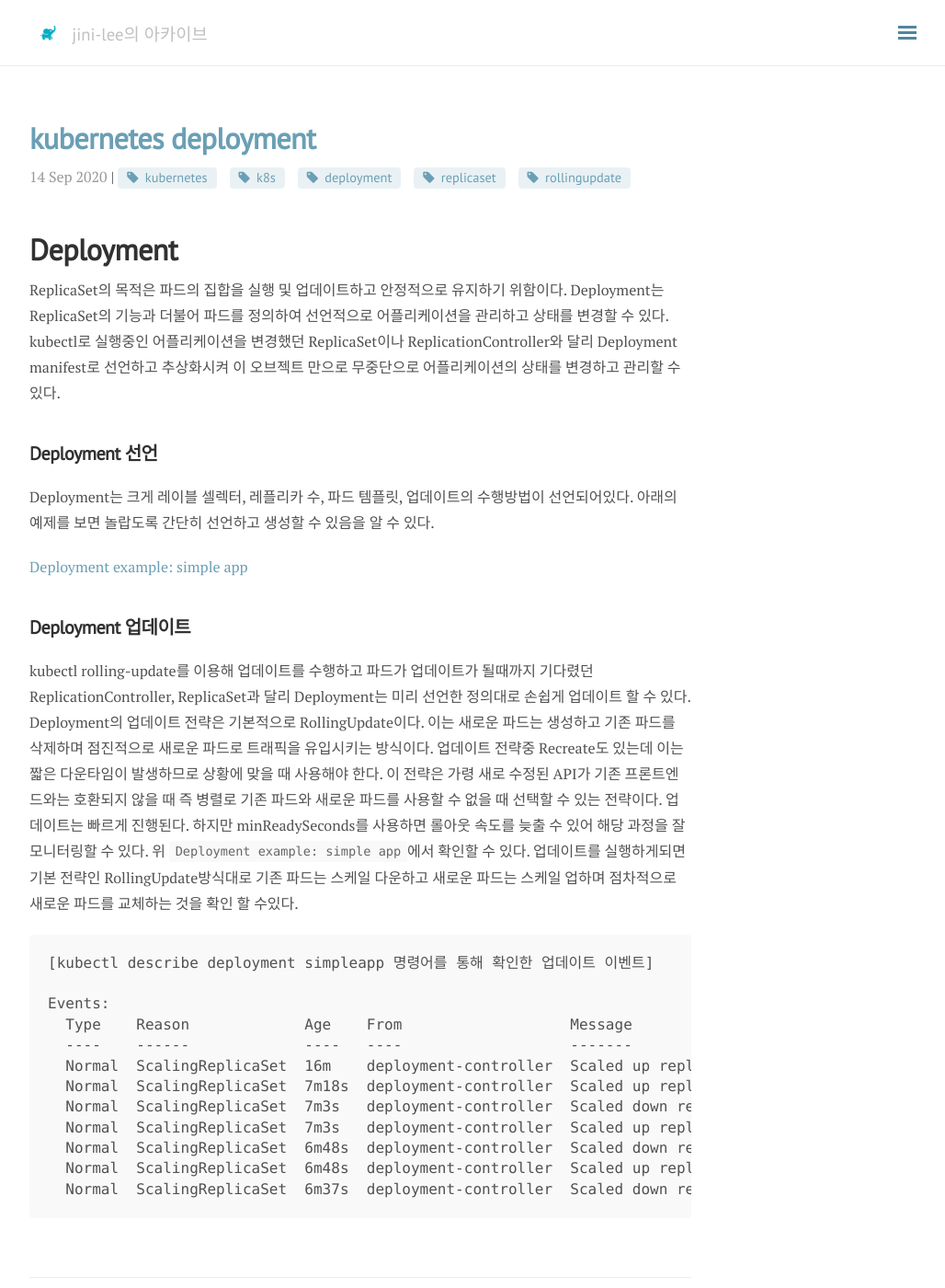
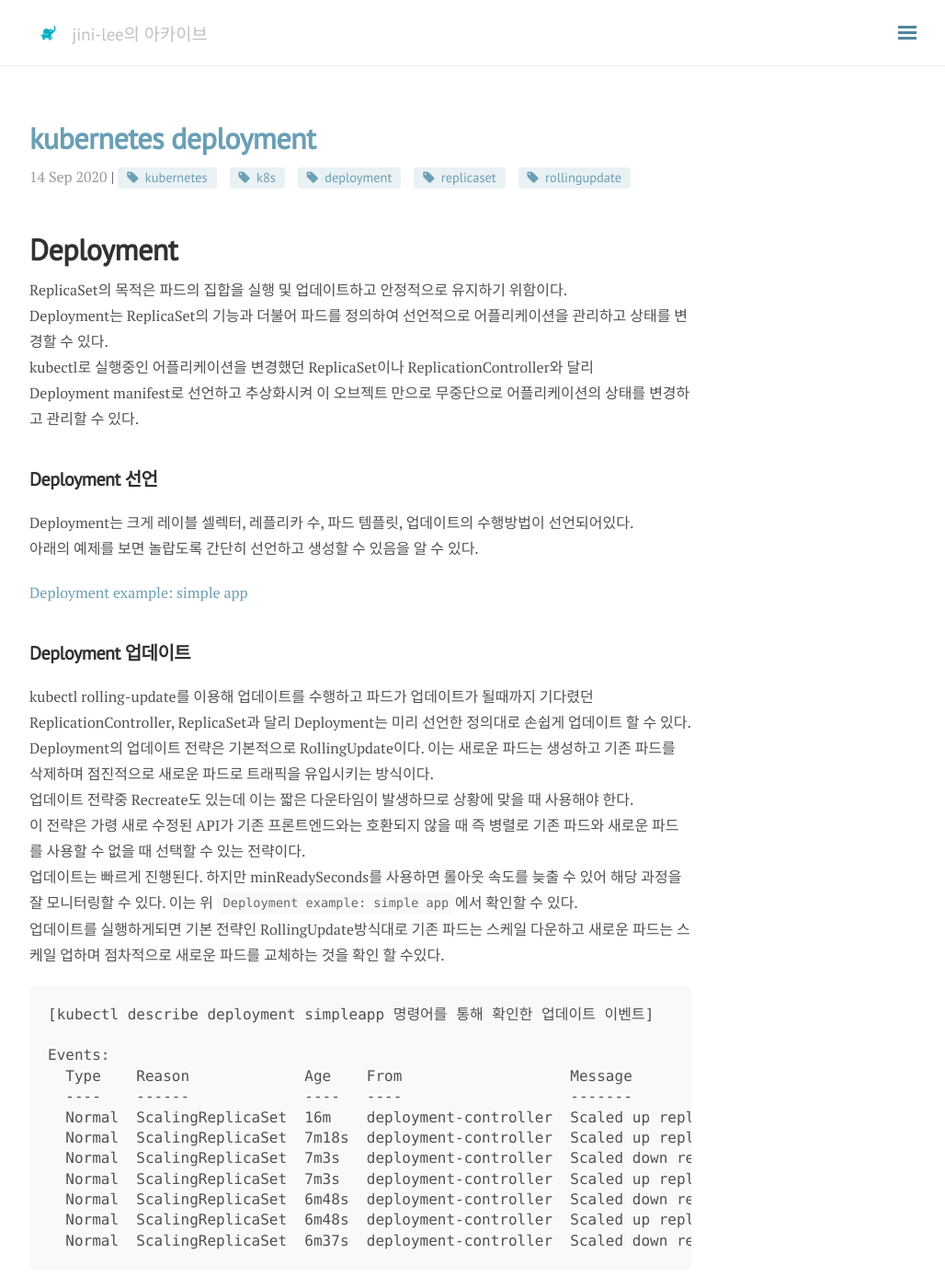
Before and after one commit to jini-lee/jini-lee.github.com, a Jekyll site: the page built from _posts/kubernetes/2020-09-14-deployment.md, in a window 1280 px wide and 1400 px high. Shown: the whole window at 92% size, without its empty margins (248-1276 px from the left). Built offline with Jekyll 4.4.1, drawn with Linux system fonts in a browser that asks for light colours; nearby versions of some CDN libraries; formulas are drawn with MathJax 3; comment, search, counter and statistics services are not loaded; some of the changed text lies outside the part shown.

Commit message:
Update 2020-09-14-deployment.md

````diff
--- a/_posts/kubernetes/2020-09-14-deployment.md
+++ b/_posts/kubernetes/2020-09-14-deployment.md
@@ -7,9 +7,9 @@
 ---
 
 # Deployment
-ReplicaSet의 목적은 파드의 집합을 실행 및 업데이트하고 안정적으로 유지하기 위함이다.
-Deployment는 ReplicaSet의 기능과 더불어 파드를 정의하여 선언적으로 어플리케이션을 관리하고 상태를 변경할 수 있다.
-kubectl로 실행중인 어플리케이션을 변경했던 ReplicaSet이나 ReplicationController와 달리
+ReplicaSet의 목적은 파드의 집합을 실행 및 업데이트하고 안정적으로 유지하기 위함이다. <br>
+Deployment는 ReplicaSet의 기능과 더불어 파드를 정의하여 선언적으로 어플리케이션을 관리하고 상태를 변경할 수 있다. <br>
+kubectl로 실행중인 어플리케이션을 변경했던 ReplicaSet이나 ReplicationController와 달리 <br>
 Deployment manifest로 선언하고 추상화시켜 이 오브젝트 만으로 무중단으로 어플리케이션의 상태를 변경하고 관리할 수 있다.
 
 ## Deployment 선언
@@ -19,10 +19,12 @@
 [Deployment example: simple app](https://github.com/jini-lee/k8s-practice/tree/master/deployment)
 
 ## Deployment 업데이트
-kubectl rolling-update를 이용해 업데이트를 수행하고 파드가 업데이트가 될때까지 기다렸던 ReplicationController, ReplicaSet과 달리 Deployment는 미리 선언한 정의대로 손쉽게 업데이트 할 수 있다.
+kubectl rolling-update를 이용해 업데이트를 수행하고 파드가 업데이트가 될때까지 기다렸던
+ReplicationController, ReplicaSet과 달리 Deployment는 미리 선언한 정의대로 손쉽게 업데이트 할 수 있다.
 Deployment의 업데이트 전략은 기본적으로 RollingUpdate이다. 이는 새로운 파드는 생성하고 기존 파드를 삭제하며 점진적으로 새로운 파드로 트래픽을 유입시키는 방식이다.
-업데이트 전략중 Recreate도 있는데 이는 짧은 다운타임이 발생하므로 상황에 맞을 때 사용해야 한다. 이 전략은 가령 새로 수정된 API가 기존 프론트엔드와는 호환되지 않을 때 즉 병렬로 기존 파드와 새로운 파드를 사용할 수 없을 때 선택할 수 있는 전략이다.
-업데이트는 빠르게 진행된다. 하지만 minReadySeconds를 사용하면 롤아웃 속도를 늦출 수 있어 해당 과정을 잘 모니터링할 수 있다. 위 `Deployment example: simple app`에서 확인할 수 있다.
+업데이트 전략중 Recreate도 있는데 이는 짧은 다운타임이 발생하므로 상황에 맞을 때 사용해야 한다.
+이 전략은 가령 새로 수정된 API가 기존 프론트엔드와는 호환되지 않을 때 즉 병렬로 기존 파드와 새로운 파드를 사용할 수 없을 때 선택할 수 있는 전략이다.
+업데이트는 빠르게 진행된다. 하지만 minReadySeconds를 사용하면 롤아웃 속도를 늦출 수 있어 해당 과정을 잘 모니터링할 수 있다. 이는 위 `Deployment example: simple app`에서 확인할 수 있다.
 업데이트를 실행하게되면 기본 전략인 RollingUpdate방식대로 기존 파드는 스케일 다운하고 새로운 파드는 스케일 업하며 점차적으로 새로운 파드를 교체하는 것을 확인 할 수있다.
 
 ```
@@ -39,3 +41,10 @@
   Normal  ScalingReplicaSet  6m48s  deployment-controller  Scaled up replica set simpleapp-699dcbcb87 to 3
   Normal  ScalingReplicaSet  6m37s  deployment-controller  Scaled down replica set simpleapp-79b55dfbc4 to 0
 ```
+## Deployment 롤백
+`kubectl rollout history deployment simpleapp` 명령어를 통해 확인해보면 revision history 확인할 수 있다.
+업데이트된 버전에 문제가 생겼을 경우 revision 버전을 명시해 롤백을 하거나 이전 버전으로 되돌릴 수 있다. 이 점이 Deployment의 강력한 장점중 하나이다.
+
+``` Deployment rollback
+$ kubectl rollout undo deployment simpleapp # 이전 버전으로 롤백
+$ kubectl rollout undo deployment simpleapp --to-revision=1 # 특정 버전으로 롤백
````
